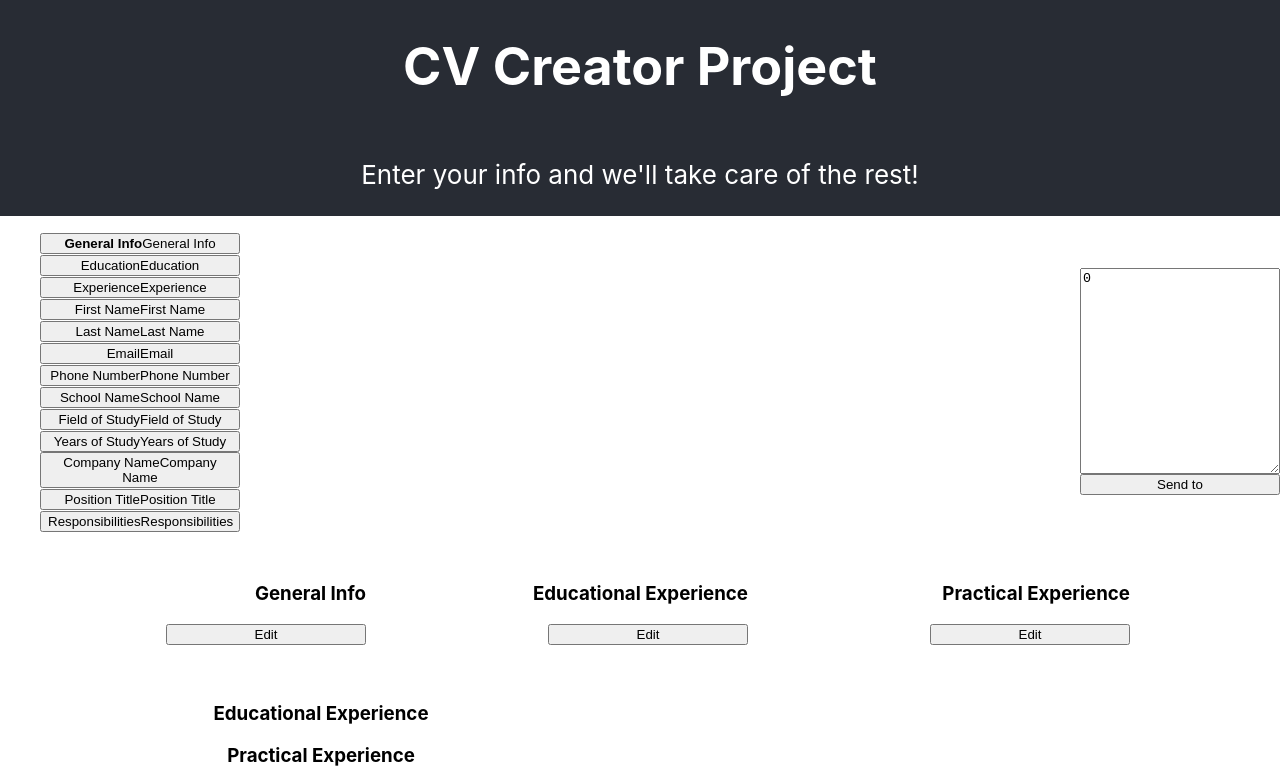
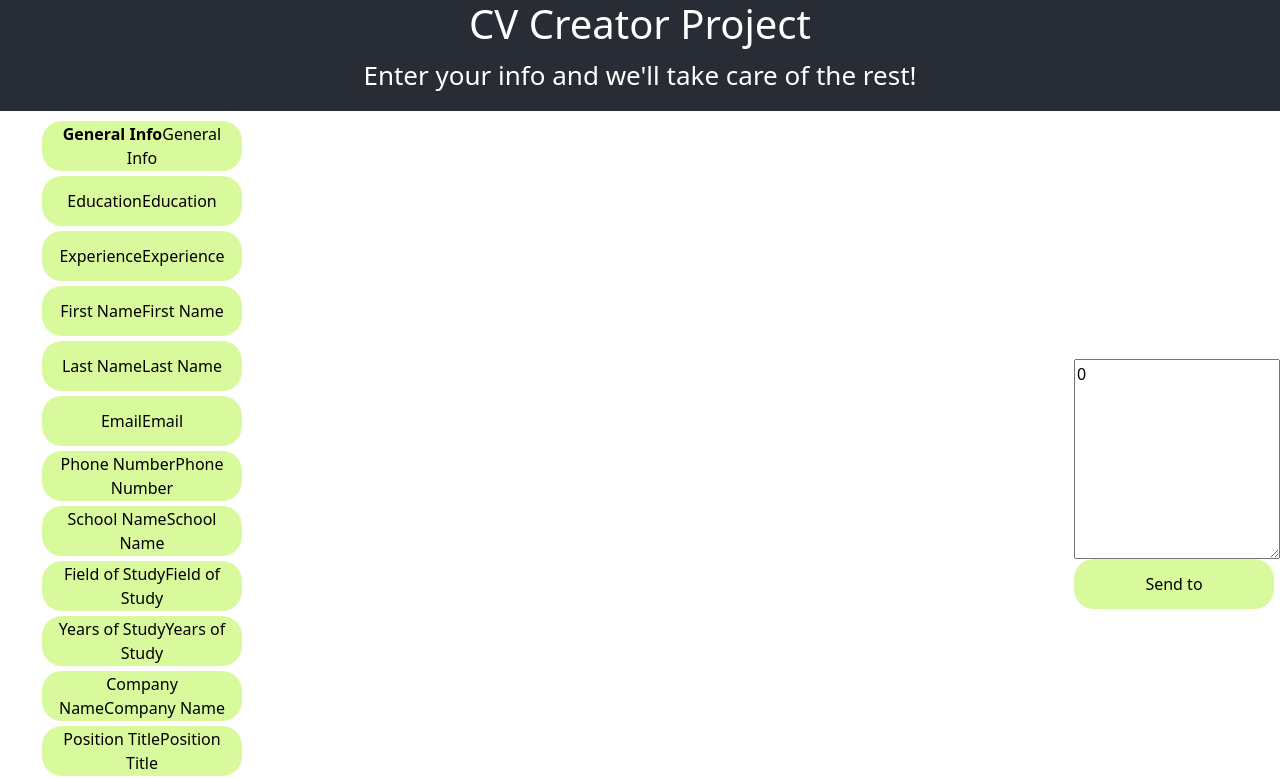
Before and after one commit to pinkx-xlink/cv-application-project, a React (Create React App) app in the folder cv-app-project/: page / in a window 1280 px wide. Shown: the top 779 px of the page. Built offline with nearby package versions, Linux system fonts and the light colour scheme.

Commit message:
Stylize buttons

```diff
--- a/cv-app-project/package.json
+++ b/cv-app-project/package.json
@@ -6,8 +6,10 @@
     "@testing-library/jest-dom": "^5.17.0",
     "@testing-library/react": "^13.4.0",
     "@testing-library/user-event": "^13.5.0",
+    "bootstrap": "^5.3.3",
     "react": "^18.3.1",
     "react-dom": "^18.3.1",
+    "react-redux": "^9.2.0",
     "react-scripts": "5.0.1",
     "web-vitals": "^2.1.4"
   },
--- a/cv-app-project/src/components/Text.js
+++ b/cv-app-project/src/components/Text.js
@@ -1,8 +1,13 @@
 import { useState } from "react";
 import '../styles/Text.css'
+import 'bootstrap/dist/css/bootstrap.min.css';
+// import { Button } from "react-bootstrap/Button";
+// import { ThemeProvider } from "react-bootstrap";
+//import { ButtonGroup } from "react-bootstrap/ButtonGroup";
 
 export default function Text({inputField, message, dispatch}) {
     return (
+
         <section className="text">
             <textarea
                 value={message}
@@ -24,5 +29,6 @@ export default function Text({inputField, message, dispatch}) {
                     Send to {inputField.name}
                 </button>
         </section>
+
     )
 }
--- a/cv-app-project/src/styles/InputFieldsList.css
+++ b/cv-app-project/src/styles/InputFieldsList.css
@@ -1,6 +1,7 @@
 .input-fields-list {
     display: flex;
     align-items: flex-start;
+    margin: 5px;
 }
 
 ul {
@@ -9,8 +10,17 @@ ul {
 
 li {
     list-style: none;
+    margin: 5px;
 }
 
 button {
     width: 200px;
+    height: 50px;
+    border: none;
+    border-radius: 20px;
+    background-color: #D9F99D;
 }
+button:focus,
+button:hover {
+    background-color: #93DC5C;
+}
```
Also changed, not shown: 1 other file (tests, documents, lock files or other folders).
